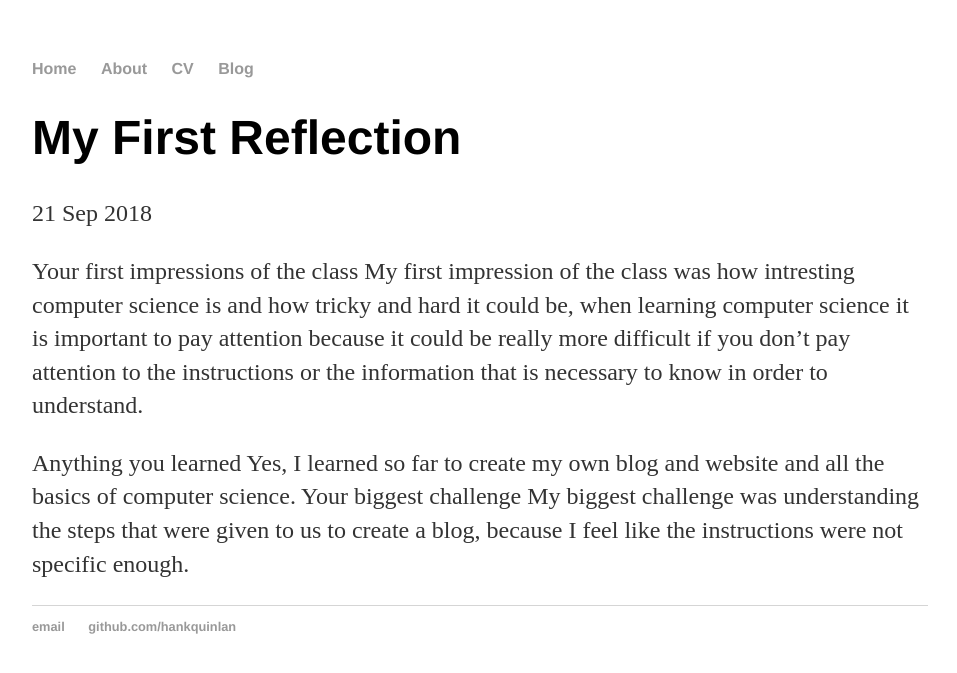
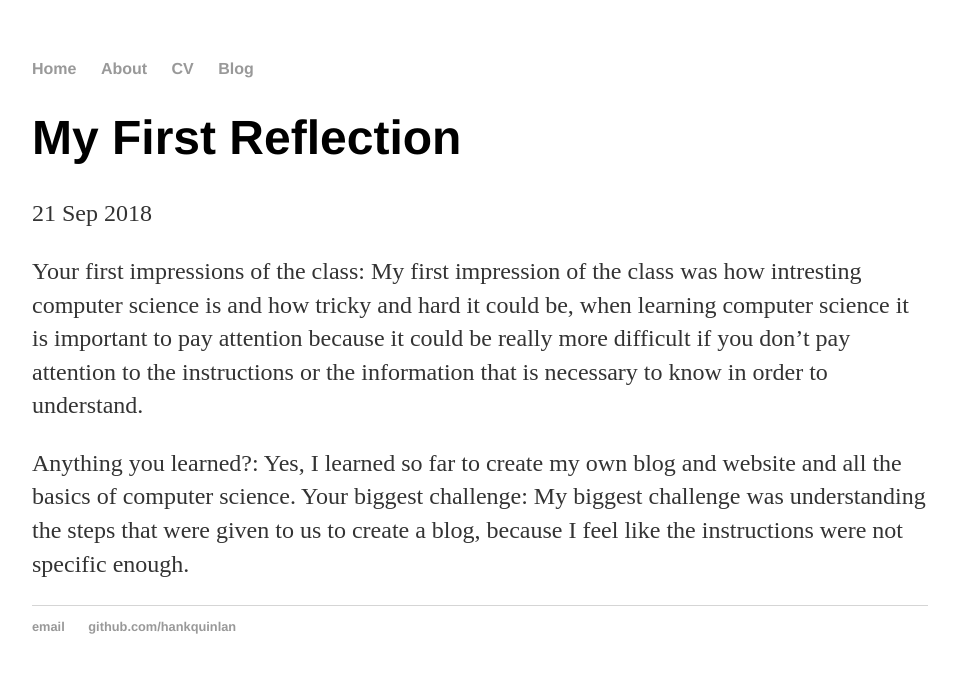
Before and after one commit to Danielar7348/Danielar7348.github.io, a Jekyll site: the page built from _posts/2018-09-21-weekly-reflection-01.md, in a window 1280 px wide. Shown: the top 673 px of the page, without its empty margins (160-1117 px from the left). Built offline with Jekyll 4.4.1, drawn with Linux system fonts in a browser that asks for light colours.

```diff
--- a/_posts/2018-09-21-weekly-reflection-01.md
+++ b/_posts/2018-09-21-weekly-reflection-01.md
@@ -4,10 +4,10 @@ title: "My First Reflection"
 date: 2018-09-21
 ---
 
-Your first impressions of the class
+Your first impressions of the class:
 My first impression of the class was how intresting computer science is and how tricky and hard it could be, when learning computer science it is important to pay attention because it could be really more difficult if you don't pay attention to the instructions or the information that is necessary to know in order to understand.
 
-Anything you learned
+Anything you learned?:
 Yes, I learned so far to create my own blog and website and all the basics of computer science.
-Your biggest challenge
+Your biggest challenge:
 My biggest challenge was understanding the steps that were given to us to create a blog, because I feel like the instructions were not specific enough.
```
